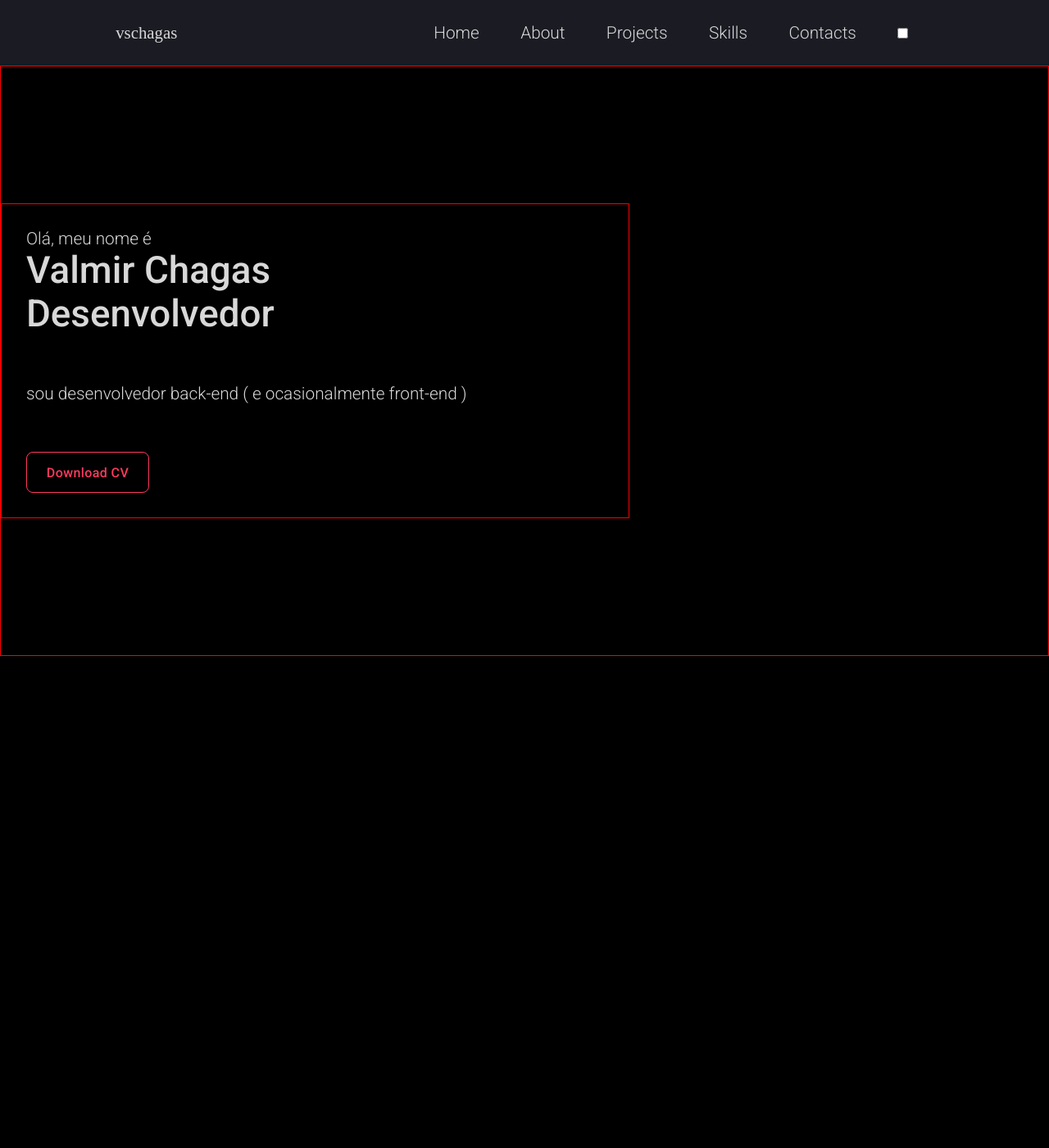
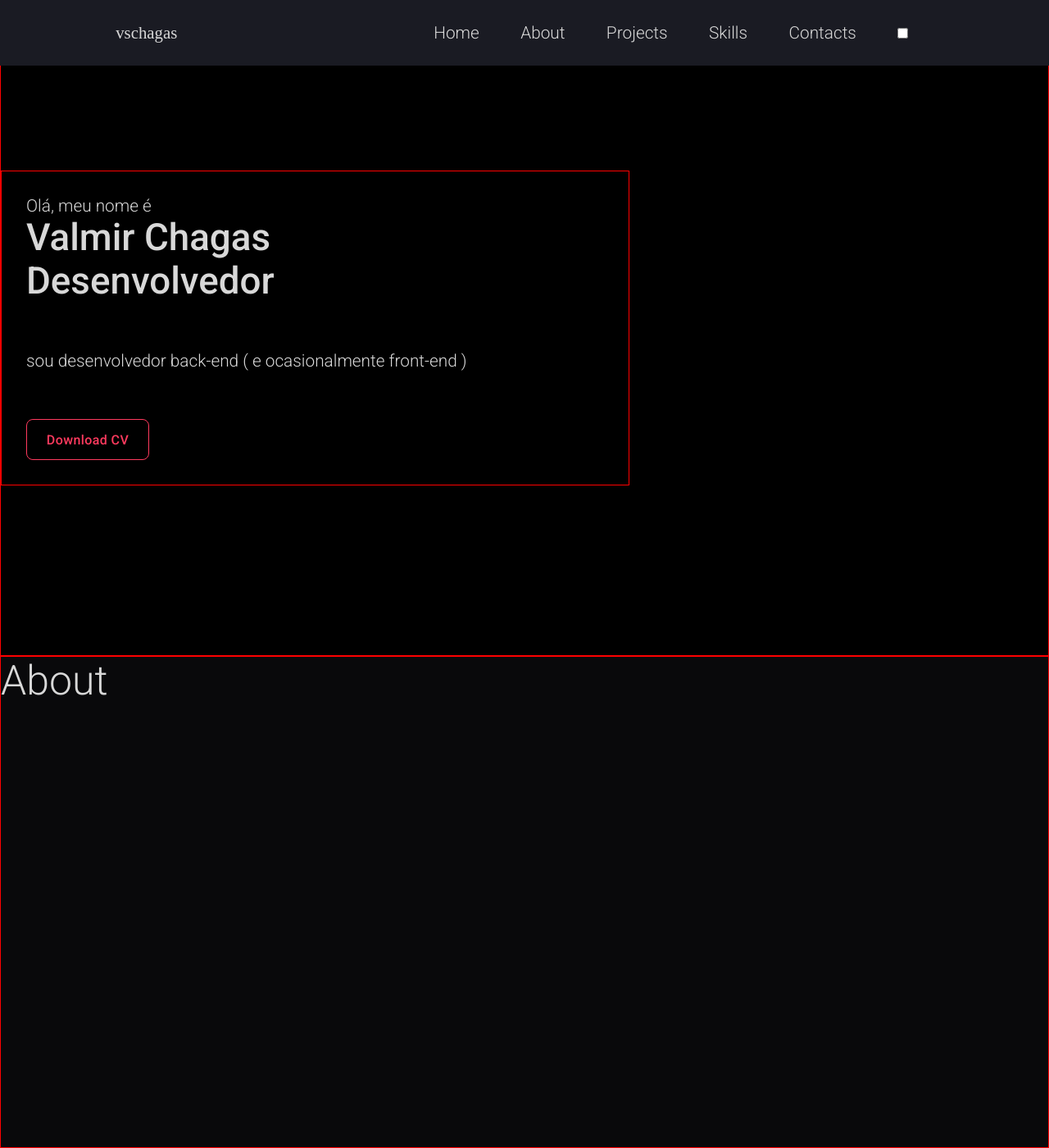
Before and after one commit to vschagas/Portifolio, a React (Create React App) app in the folder my-portifolio/: page / in a window 1280 px wide. Shown: the whole page at 82% size. Before the commit the page ends 800 px from the top, so only its background shows below. Built offline with nearby package versions, Linux system fonts and the light colour scheme.

Commit message:
Created About.css

```diff
--- a/my-portifolio/src/App.js
+++ b/my-portifolio/src/App.js
@@ -1,3 +1,4 @@
+import About from "./Components/About";
 import Body from "./Components/Body";
 import Header from "./Components/Header";
 
@@ -6,6 +7,7 @@ function App() {
     <div>
       <Header />
       <Body />
+      <About />
     </div>
   );
 }
--- a/my-portifolio/src/Components/About.jsx
+++ b/my-portifolio/src/Components/About.jsx
@@ -2,7 +2,7 @@ import React from 'react'
 
 const About = () => {
   return (
-    <div>About</div>
+    <div className='about-container'>About</div>
   )
 }
 
--- /dev/null
+++ b/my-portifolio/src/Style/About.css
@@ -0,0 +1,9 @@
+.about-container {
+  background-color: #09090b;
+  border: 1px solid red;
+  width: 100%;
+  height: 600px;
+  font-family: 'Roboto', sans-serif;
+  font-size: 50px;
+  font-weight: 300;
+}
--- a/my-portifolio/src/Style/body.css
+++ b/my-portifolio/src/Style/body.css
@@ -18,7 +18,7 @@ body {
   align-items: center;
   /* justify-content: space-around ; */
   border: 1px solid red;
-  height:90vh;
+  height:100vh;
 }
 
 .text-container{
--- a/my-portifolio/src/Style/header.css
+++ b/my-portifolio/src/Style/header.css
@@ -13,6 +13,7 @@
   align-items: center;
   justify-content: space-around;
   width: 100vw;
+  position: fixed;
 }
 
 .name h2 {
--- a/my-portifolio/src/index.js
+++ b/my-portifolio/src/index.js
@@ -1,8 +1,10 @@
 import React from 'react';
 import ReactDOM from 'react-dom/client';
 import './Style/App.css'
+import './Style/About.css'
 import './Style/header.css';
 import './Style/body.css'
+
 import App from './App';
 
 const root = ReactDOM.createRoot(document.getElementById('root'));
```
